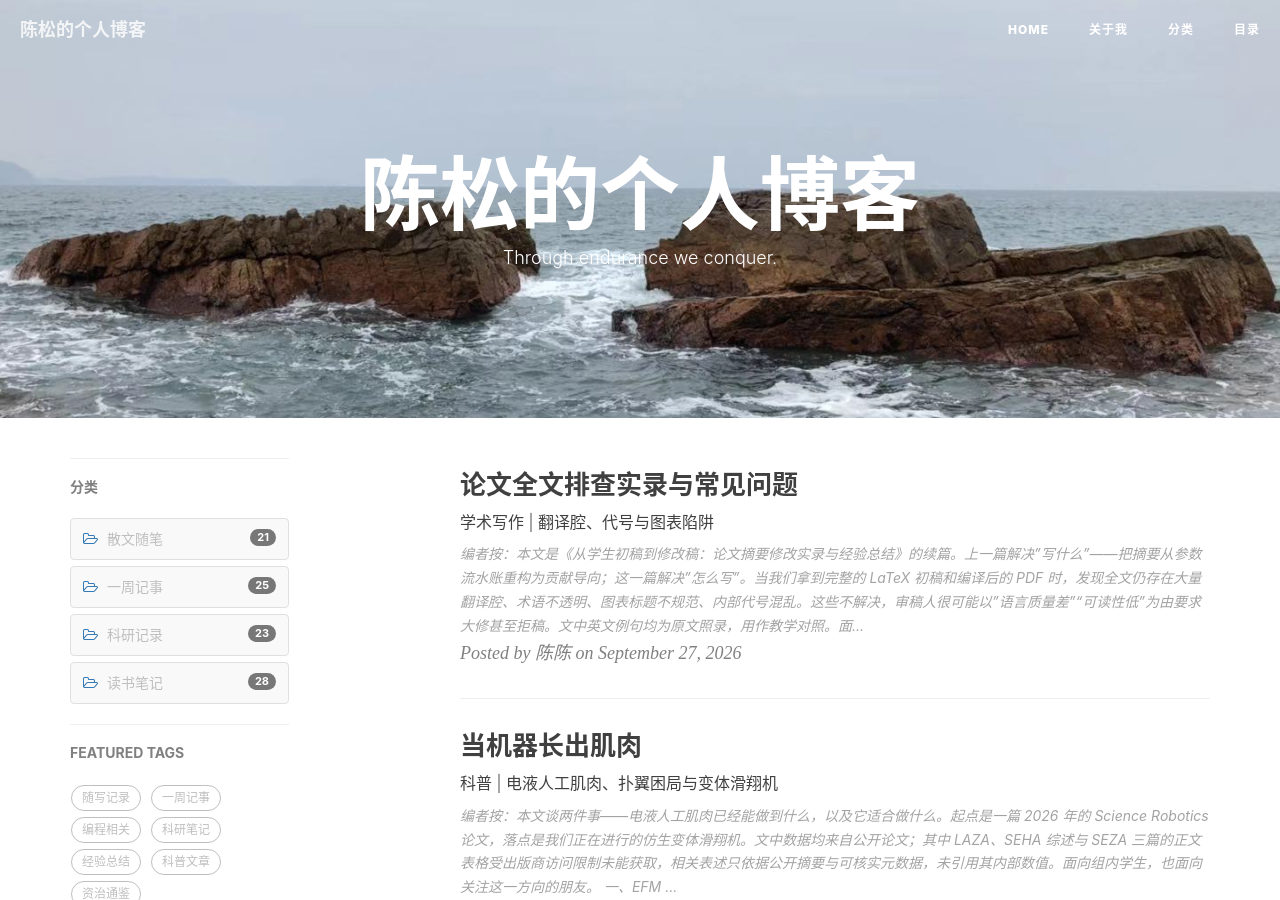
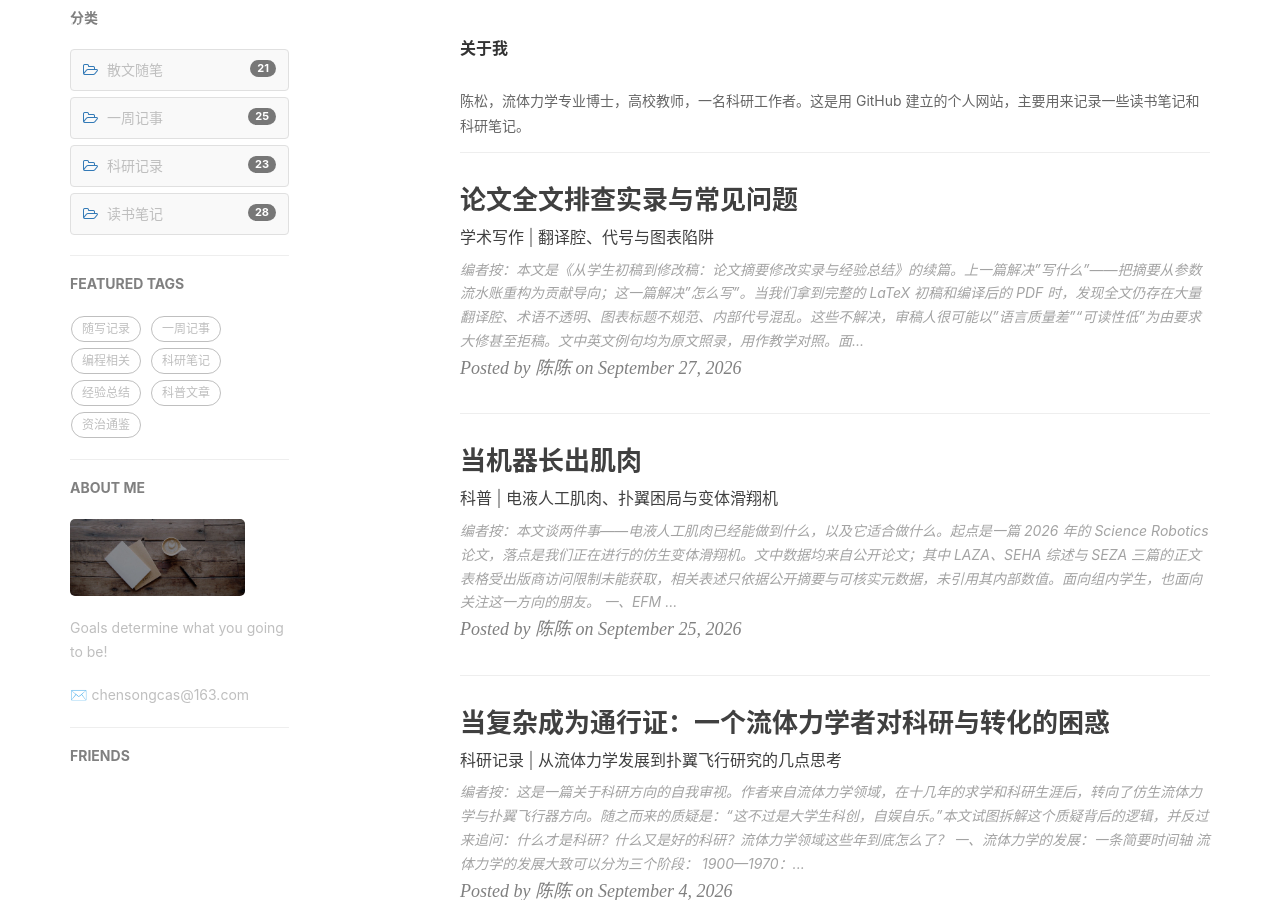
Before and after one commit to chensong212/chensong212.github.io, a Jekyll site: the page built from index.html, in a window 1280 px wide and 900 px high. Built offline with Jekyll 4.4.1, drawn with Linux system fonts in a browser that asks for light colours; nearby versions of some CDN libraries; the list of posts is cut into pages by our own code; comment, search, counter and statistics services are not loaded.

Commit message:
Remove header image from home page; add 关于我 intro

```diff
--- /dev/null
+++ b/_layouts/home.html
@@ -0,0 +1,163 @@
+---
+layout: default
+---
+
+<!-- Main Content -->
+<div class="container">
+	<div class="row">
+    <!-- PostList Container -->
+		<div class="
+            col-lg-8 col-lg-push-4
+            col-md-8 col-md-push-4
+            col-sm-12
+            col-xs-12
+            postlist-container
+        ">
+            <!-- About me -->
+            <div style="padding: 30px 0 10px; border-bottom: 1px solid #eee; margin-bottom: 10px;">
+                <h5 style="color: #333; font-size: 16px; margin-bottom: 8px;">关于我</h5>
+                <p style="font-size: 14px; color: #666; line-height: 1.8; margin-bottom: 4px;">陈松，流体力学专业博士，高校教师，一名科研工作者。这是用 GitHub 建立的个人网站，主要用来记录一些读书笔记和科研笔记。</p>
+            </div>
+
+			{{ content }}
+		</div>
+    <!-- Sidebar Container -->
+        <div class="
+            col-lg-3 col-lg-pull-8
+            col-md-3 col-md-pull-8
+            col-sm-12
+            col-xs-12
+            sidebar-container
+        ">
+            <!-- Categories -->
+            <section>
+                <h5><a href="{{'/categories/' | prepend: site.baseurl }}">分类</a></h5>
+                <div class="tags" style="margin-bottom: 20px;">
+                    {% for category in site.categories %}
+                    <a href="{{ site.baseurl }}/categories/#{{ category[0] }}" title="{{ category[0] }}" style="display: block; padding: 8px 12px; margin: 6px 0; background-color: #f9f9f9; border-radius: 4px; color: #444; text-decoration: none; border: 1px solid #e0e0e0; font-size: 14px; font-weight: normal; transition: all 0.2s ease;">
+                        <i class="fa fa-folder-open-o" aria-hidden="true" style="margin-right: 5px; color: #337ab7;"></i> {{ category[0] }} <span class="badge pull-right" style="background-color: #777; font-size: 11px; margin-top: 2px;">{{ category[1].size }}</span>
+                    </a>
+                    {% endfor %}
+                </div>
+            </section>
+
+            <!-- Featured Tags -->
+            {% if site.featured-tags %}
+            <section>
+                <hr class="hidden-sm hidden-xs">
+                <h5><a href="{{'/tags/' | prepend: site.baseurl }}">FEATURED TAGS</a></h5>
+                <div class="tags">
+                    {% for tag in site.tags %}
+                        {% if tag[1].size > {{site.featured-condition-size}} %}
+                            <a href="{{ site.baseurl }}/tags/#{{ tag[0] }}" title="{{ tag[0] }}" rel="{{ tag[1].size }}">
+                                {{ tag[0] }}
+                            </a>
+                        {% endif %}
+                    {% endfor %}
+                </div>
+            </section>
+            {% endif %}
+
+            <!-- Short About -->
+            <section class="visible-md visible-lg">
+                <hr><h5><a href="{{'/about/' | prepend: site.baseurl }}">ABOUT ME</a></h5>
+                <div class="short-about">
+                    {% if site.sidebar-avatar %}
+                        <a href="{{ site.baseurl }}/about">
+                            <img src="{{site.sidebar-avatar}}"/>
+                        </a>
+                    {% endif %}
+                    {% if site.sidebar-about-description %}
+                        <p>{{site.sidebar-about-description}}</p>
+                    {% endif %}
+                    <!-- SNS Link -->
+                    <ul class="list-inline">
+                        {% if site.RSS %}
+                        <li>
+                            <a href="{{ "/feed.xml" | prepend: site.baseurl }}">
+                                <span class="fa-stack fa-lg">
+                                    <i class="fa fa-circle fa-stack-2x"></i>
+                                    <i class="fa fa-rss fa-stack-1x fa-inverse"></i>
+                                </span>
+                            </a>
+                        </li>
+                        {% endif %}
+                        {% if site.jianshu_username %}
+                        <li>
+                            <a target="_blank" href="https://www.jianshu.com/u/{{ site.jianshu_username }}">
+                                <span class="fa-stack fa-lg">
+                                    <i class="fa fa-circle fa-stack-2x"></i>
+                                    <i class="fa  fa-stack-1x fa-inverse">简</i>
+                                </span>
+                            </a>
+                        </li>
+                        {% endif %}
+                        {% if site.twitter_username %}
+                        <li>
+                            <a href="https://twitter.com/{{ site.twitter_username }}">
+                                <span class="fa-stack fa-lg">
+                                    <i class="fa fa-circle fa-stack-2x"></i>
+                                    <i class="fa fa-twitter fa-stack-1x fa-inverse"></i>
+                                </span>
+                            </a>
+                        </li>
+                        {% endif %}
+                        {% if site.zhihu_username %}
+                        <li>
+                            <a target="_blank" href="https://www.zhihu.com/people/{{ site.zhihu_username }}">
+                                <span class="fa-stack fa-lg">
+                                    <i class="fa fa-circle fa-stack-2x"></i>
+                                    <i class="fa  fa-stack-1x fa-inverse">知</i>
+                                </span>
+                            </a>
+                        </li>
+                        {% endif %}
+                        {% if site.weibo_username %}
+                        <li>
+                            <a target="_blank" href="http://weibo.com/{{ site.weibo_username }}">
+                                <span class="fa-stack fa-lg">
+                                    <i class="fa fa-circle fa-stack-2x"></i>
+                                    <i class="fa fa-weibo fa-stack-1x fa-inverse"></i>
+                                </span>
+                            </a>
+                        </li>
+                        {% endif %}
+                        {% if site.facebook_username %}
+                        <li>
+                            <a target="_blank" href="https://www.facebook.com/{{ site.facebook_username }}">
+                                <span class="fa-stack fa-lg">
+                                    <i class="fa fa-circle fa-stack-2x"></i>
+                                    <i class="fa fa-facebook fa-stack-1x fa-inverse"></i>
+                                </span>
+                            </a>
+                        </li>
+                        {% endif %}
+                        {% if site.github_username %}
+                        <li>
+                            <a target="_blank" href="https://github.com/{{ site.github_username }}">
+                                <span class="fa-stack fa-lg">
+                                    <i class="fa fa-circle fa-stack-2x"></i>
+                                    <i class="fa fa-github fa-stack-1x fa-inverse"></i>
+                                </span>
+                            </a>
+                        </li>
+                        {% endif %}
+                    </ul>
+                    {% if site.email %}
+                        <p>✉️ {{site.email}}</p>
+                    {% endif %}
+                </div>
+            </section>
+            <!-- Friends Blog -->
+            {% if site.friends %}
+            <hr>
+            <h5>FRIENDS</h5>
+            <ul class="list-inline">
+                {% for friend in site.friends %}
+                    <li><a href="{{friend.href}}">{{friend.title}}</a></li>
+                {% endfor %}
+            </ul>
+            {% endif %}
+		</div>
+	</div>
+</div>
--- a/index.html
+++ b/index.html
@@ -1,6 +1,5 @@
 ---
-layout: page
-description: "Through endurance we conquer."
+layout: home
 ---
 
 {% for post in paginator.posts %}
```
